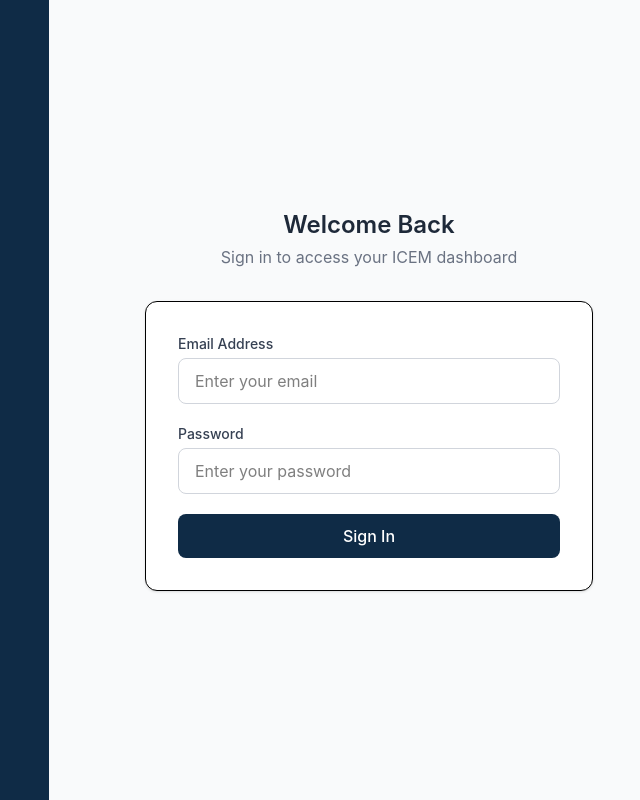
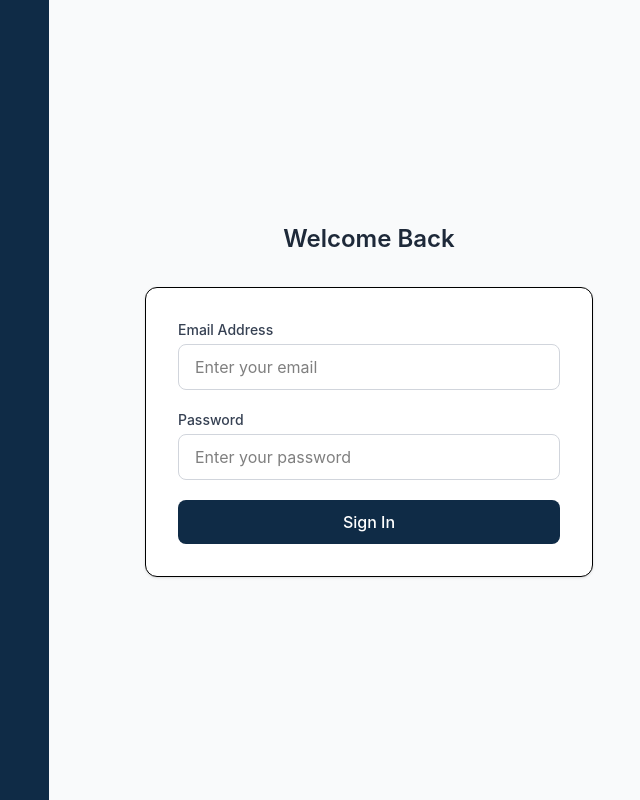
Before and after one commit to vanshaggrwal/ERP-certificate, a React (Vite) app: page /login in a window 1280 px wide. Shown: the whole page, without its empty margins (591-1231 px from the left). Built offline with nearby package versions, Linux system fonts and the light colour scheme.

Commit message:
Login Page Changes

```diff
--- a/src/pages/Login.jsx
+++ b/src/pages/Login.jsx
@@ -24,7 +24,7 @@
       const userCredential = await signInWithEmailAndPassword(
         auth,
         email,
-        password
+        password,
       );
 
       const uid = userCredential.user.uid;
@@ -41,7 +41,6 @@
       // 🚀 Redirect based on role
       const redirectPath = getDashboardByRole(role);
       navigate(redirectPath);
-
     } catch (err) {
       console.error(err);
       setError(err.message);
@@ -63,9 +62,7 @@
           <h2 className="text-2xl font-semibold text-center text-gray-800">
             Welcome Back
           </h2>
-          <p className="text-center text-gray-500 mt-1 mb-8">
-            Sign in to access your ICEM dashboard
-          </p>
+          <p className="text-center text-gray-500 mt-1 mb-8"></p>
 
           {/* Form */}
           <form
@@ -115,9 +112,6 @@
             >
               {loading ? "Signing in..." : "Sign In"}
             </button>
-
-
-
           </form>
         </div>
       </div>
```
